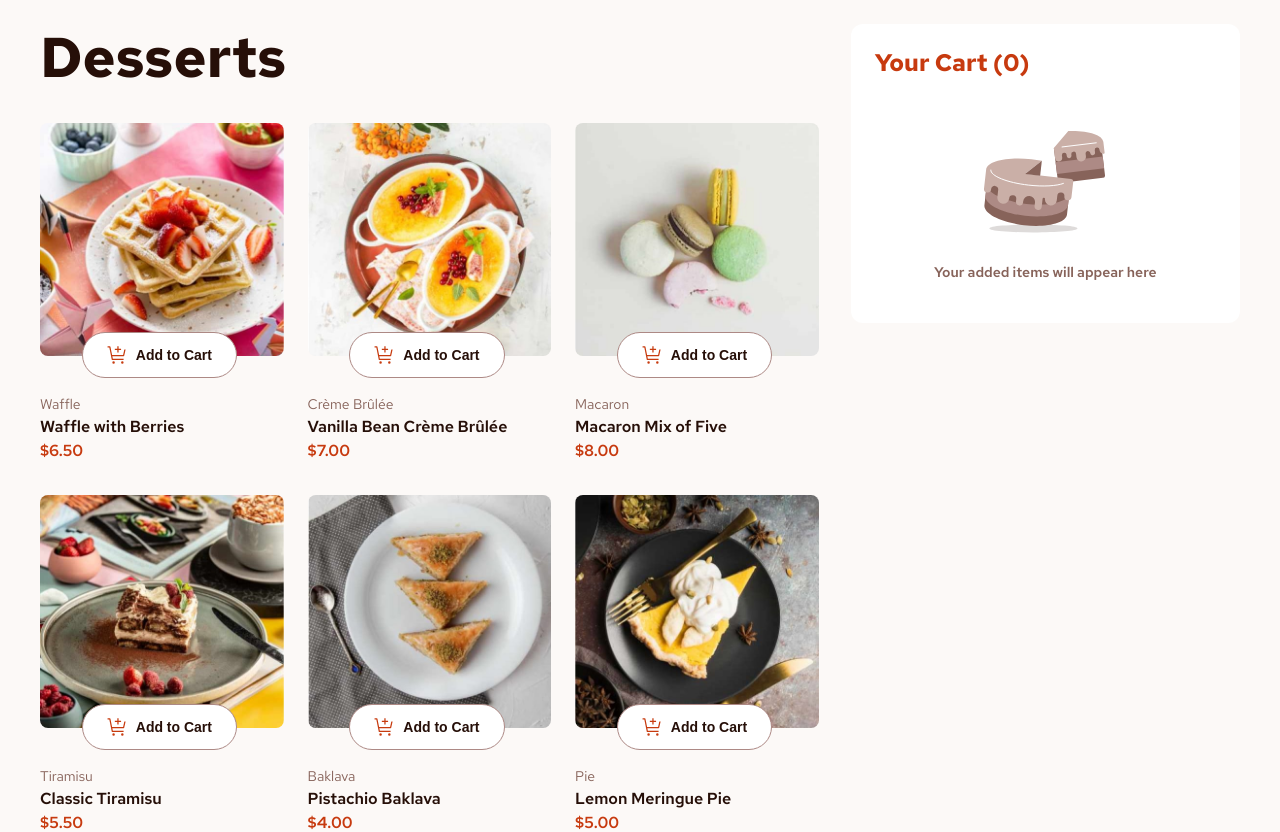
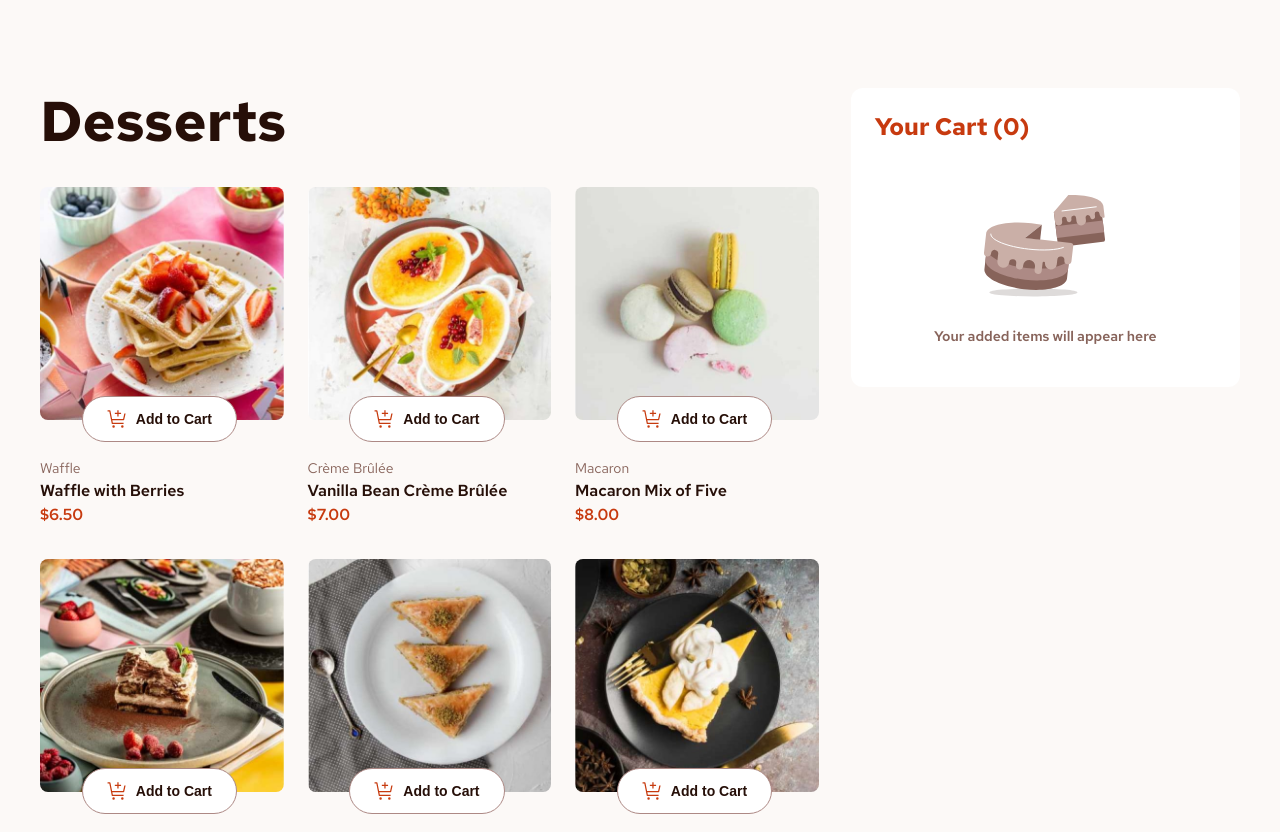
Before and after one commit to samuel-adu/product-list-with-cart, a React (Vite) app: page / in a window 1280 px wide. Shown: the top 832 px of the page. Built offline with nearby package versions, Linux system fonts and the light colour scheme.

Commit message:
add screen of desktop view

```diff
--- a/src/App.css
+++ b/src/App.css
@@ -1,7 +1,3 @@
-:root {
-  --container-padding: var(--spacing-300);
-}
-
 body {
   background-color: var(--rose-50);
   font-family: var(--ff-primary);
@@ -21,9 +17,9 @@ picture {
   display: grid;
   grid-template-columns:
     1fr
-    min(75rem, calc(100% - (var(--container-padding) * 2)))
+    min(75rem, calc(100% - (var(--spacing-300) * 2)))
     1fr;
-  margin-block: var(--spacing-300);
+  padding-block: var(--spacing-300);
 }
 
 .container > * {
@@ -201,8 +197,12 @@ picture {
 /* Cart */
 
 @media (min-width: 40rem) {
-  :root {
-    --container-padding: var(--spacing-500);
+  .container {
+    grid-template-columns:
+      1fr
+      min(75rem, calc(100% - (var(--spacing-500) * 2)))
+      1fr;
+    padding-block: var(--spacing-500);
   }
 
   .product__list {
@@ -213,6 +213,10 @@ picture {
 }
 
 @media (min-width: 64rem) {
+  .container {
+    padding-block: var(--spacing-1100);
+  }
+
   .grid-container {
     grid-template-columns: 2fr 1fr;
     column-gap: var(--spacing-400);
```
Also changed, not shown: screenshot.jpeg (added), 1 other file (tests, documents, lock files or other folders).
